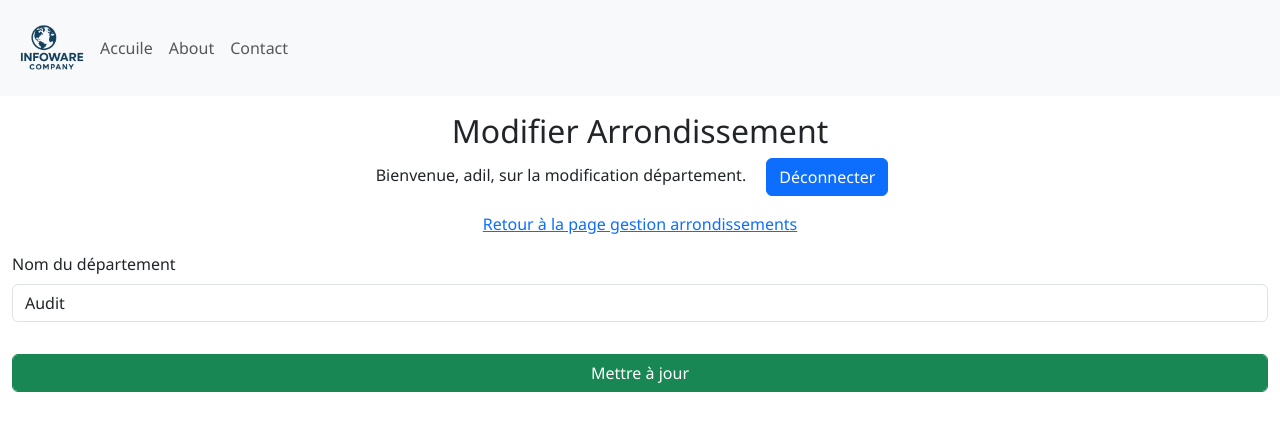
After one commit to the8Proffesional/FLASK, a Flask app: page /update_departement/5 in a window 1280 px wide. The commit adds this page. Shown: the top 431 px of the page. Run offline with Flask 3, Linux system fonts and the light colour scheme; a user stored in the database is signed in; data comes from the database, SQL or seed files in the repository; both versions use the stored data as it was after the commit.

Commit message:
update departement

```diff
--- a/Site/dashbord/departement.py
+++ b/Site/dashbord/departement.py
@@ -44,3 +44,20 @@ def delete_departement(departement_id):
     db.session.delete(departement)
     db.session.commit()
     return redirect(url_for('arrondissement.update_arrondissement', arrondissement_id=departement.arondissement))
+
+@departement.route('/update_departement/<int:departement_id>', methods=['GET', 'POST'])
+def update_departement(departement_id):
+    if 'user' not in session:
+        return redirect(url_for('admin.admin'))
+    departement = Departement.query.get_or_404(departement_id)
+    if request.method == 'POST':
+        departement_name = request.form['departementName']
+        if departement_name != '':
+            departement.departement = departement_name
+            db.session.commit()
+
+            arrond_id = departement.arondissement
+            arrondissements = Arondissement.query.all()
+            departements = Departement.query.filter_by(arondissement=arrond_id).all()
+            return render_template('manage_Departements.html', name=session['user'], departements=departements, arrondissements=arrondissements, selected_arrondissement=arrond_id)
+    return render_template('update_departement.html', name=session['user'], departement=departement)
--- a/Site/models.py
+++ b/Site/models.py
@@ -23,4 +23,4 @@ class Departement(db.Model):
     arondissement = db.Column(db.Integer, db.ForeignKey('arondissement.id'), nullable=False)
 
     def __repr__(self):
-        return f"Departement : {self.departement} - Arondissement : {self.arondissement.arondissement}"
+        return f"Departement : {self.departement} - Arondissement : {self.arondissement}"
--- a/Site/templates/manage_Departements.html
+++ b/Site/templates/manage_Departements.html
@@ -42,6 +42,7 @@
                     <tr>
                       <td>{{ departement.departement }}</td>
                       <td>
+                        <a href="{{ url_for('departement.update_departement', departement_id=departement.id) }}" class="btn btn-primary">Modifier</a>
                         <a href ="{{ url_for('departement.delete_departement2', departement_id=departement.id) }}" onclick="return confirm('Êtes-vous sûr de vouloir supprimer cet arrondissement ?');"  class="btn btn-danger">Supprimer</a>
                       </td>
                     </tr>
--- a/Site/templates/update_arondissement.html
+++ b/Site/templates/update_arondissement.html
@@ -33,11 +33,7 @@
                         <tr>
                           <td>{{ departement.departement }}</td>
                           <td>
-
-
                              <a href ="{{ url_for('departement.delete_departement', departement_id=departement.id) }}" onclick="return confirm('Êtes-vous sûr de vouloir supprimer cet arrondissement ?');"  class="btn btn-danger">Supprimer</a>
-
-
                           </td>
                         </tr>
                         {% endfor %}
--- /dev/null
+++ b/Site/templates/update_departement.html
@@ -0,0 +1,29 @@
+{% extends 'base.html' %}
+{% block title %} Tableau de bord-Gestion utilisateurs {% endblock %}
+
+{% block body %}
+<div class="container-fluid">
+    <div class="row">
+        <div class="col-12  my-3">
+            <div class="text-center">
+                <h2>Modifier Arrondissement</h2>
+                <p>Bienvenue, {{ name }}, sur la modification département. <a class="mx-3 btn btn-primary" href="{{ url_for('admin.logout') }}"">Déconnecter</a></p>
+                <p><a href="{{ url_for('arrondissement.manage_Arrondissements') }}">Retour à la page gestion arrondissements</a> </p>
+            </div>
+
+           <form method="POST">
+                <div class="mb-3">
+                    <label for="departementName" class="form-label">Nom du département</label>
+                    <input type="text" class="form-control" id="departementName" name="departementName" value="{{ departement.departement }}" required>
+                </div>
+                <div class="mb-3">
+                    <input type="submit" class="form-control btn btn-success mt-3" value="Mettre à jour">
+                </div>
+            </form>
+
+
+
+        </div>
+    </div>
+</div>
+{% endblock %}
```
Also changed, not shown: instance/site.db.
